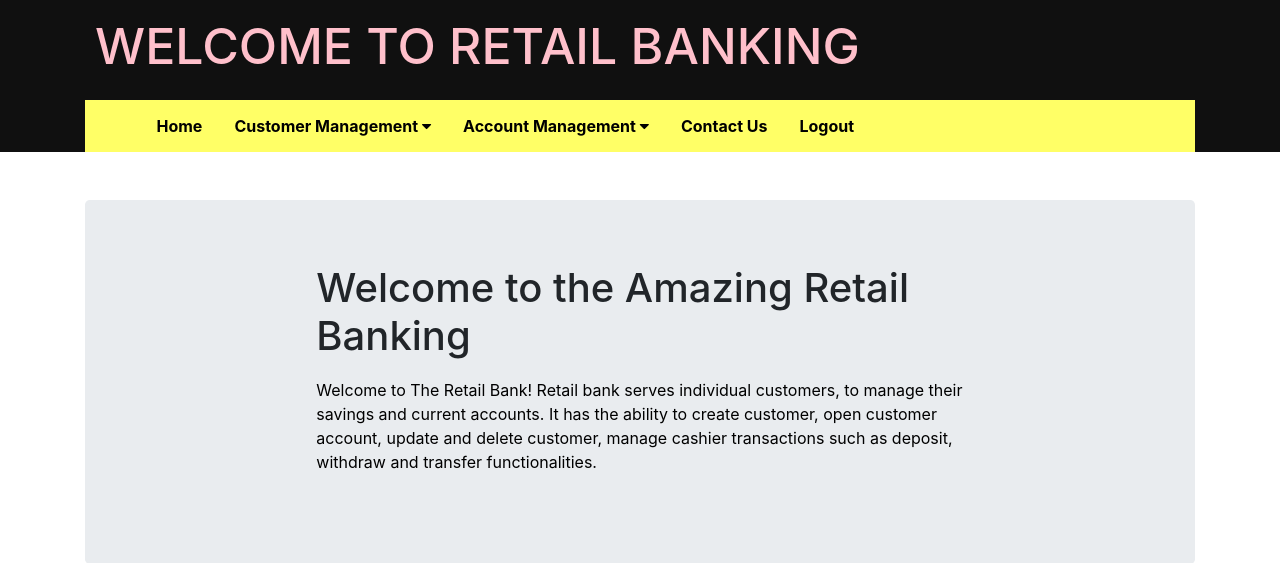
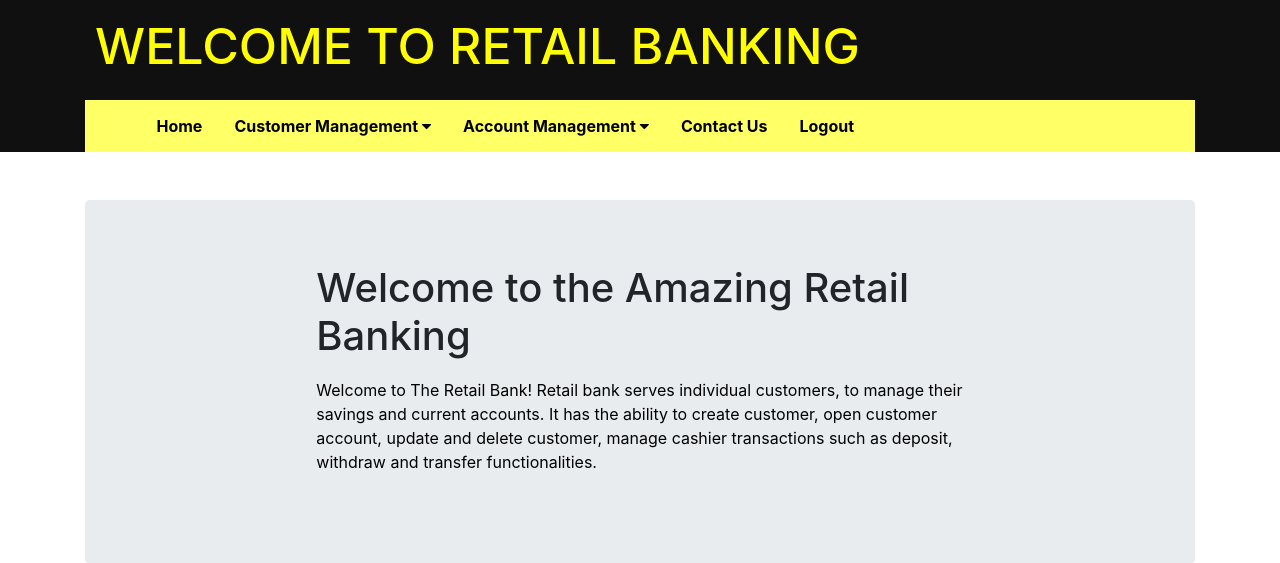
Before and after one commit to auzhangLABS/Deployment5, a Flask app: page /dashboard in a window 1280 px wide. Shown: the top 563 px of the page. Run offline with Flask 2, Linux system fonts and the light colour scheme; the visitor is signed in with stand-in values (Sample User, id 1); some libraries are stand-ins or nearby versions.

Commit message:
Update header.html

```diff
--- a/templates/includes/header.html
+++ b/templates/includes/header.html
@@ -2,7 +2,7 @@
         <div class="navbarlogo">
         <div class="navbar-innerlogo">
           <div class="container py-3">
-                  <h1 style="color:pink !important; font-size:50px; ">WELCOME TO RETAIL BANKING</h1>
+                  <h1 style="color:yellow !important; font-size:50px; ">WELCOME TO RETAIL BANKING</h1>
             </div>
           </div>
         </div>
```
